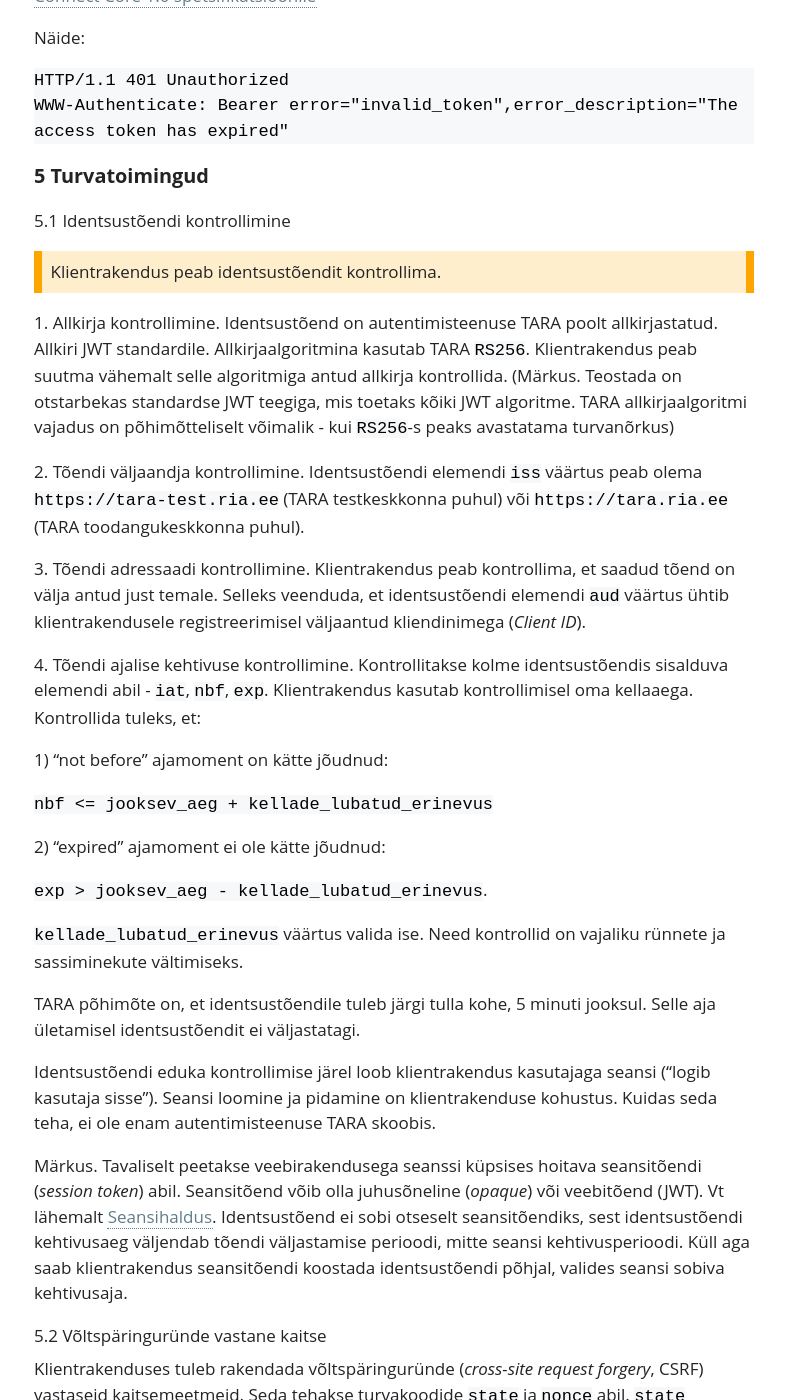
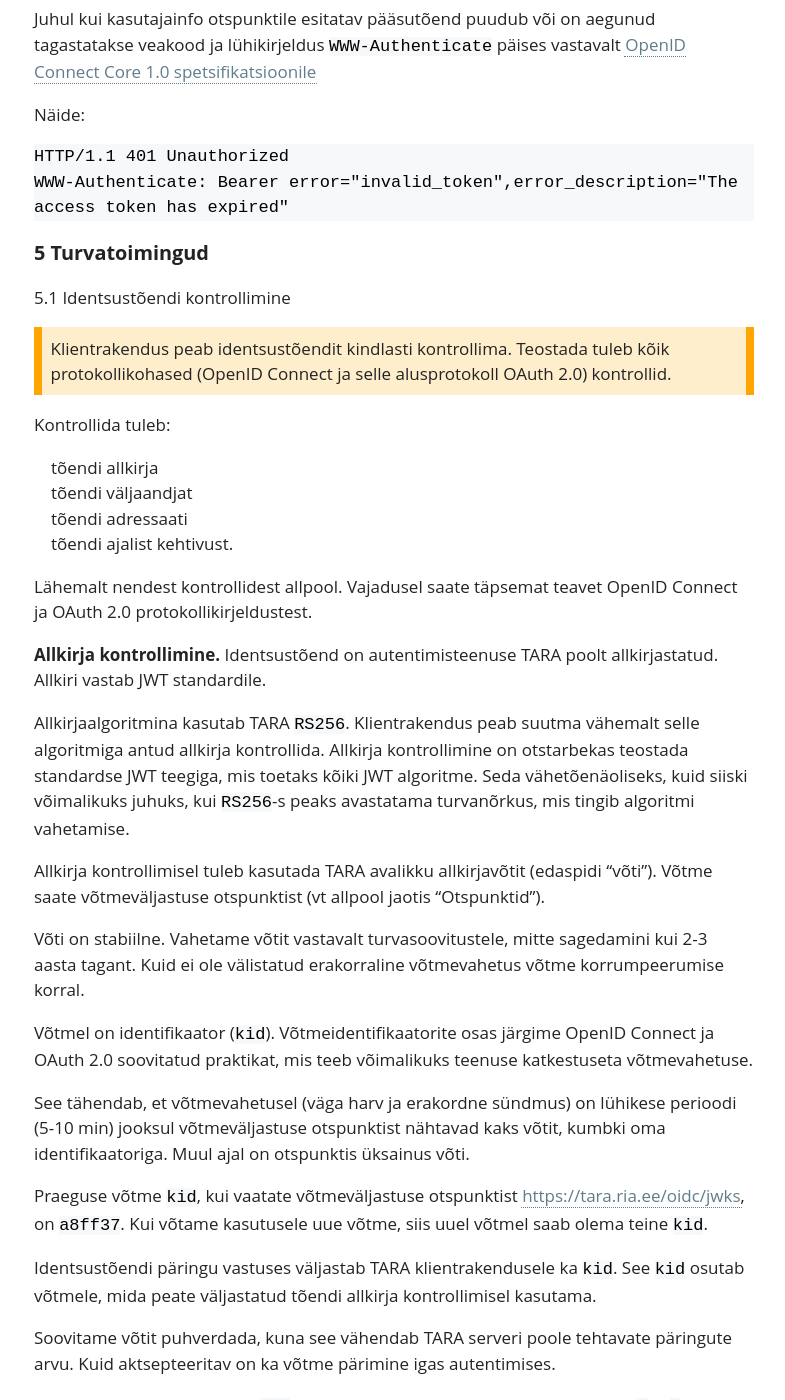
Before and after one commit to e-gov/TARA-Doku, a Jekyll site: the page built from TehnilineKirjeldus.md, in a window 1280 px wide and 1400 px high, scrolled down 25628 px. Shown: the whole window, without its empty margins (0-785 px from the left). Built offline with Jekyll 4.4.1, drawn with Linux system fonts in a browser that asks for light colours; some of the changed text lies outside the part shown.

Commit message:
Täiendatud jaotist "5.1 Identsustõendi kontrollimine":
- kirjeldatud avalikku allkirjavõtmesse ja selle identifikaatorisse (kid) puutuvat
- sh antud soovitus võtit puhverdada
- samas lisatud lõik "Võtmeväljastuse otspunkti usaldamine"

`````diff
--- a/TehnilineKirjeldus.md
+++ b/TehnilineKirjeldus.md
@@ -331,9 +331,6 @@ state=qnYY56Ra8QF7IUzqvw+PPLzMKoHtQkuUWbV/wcrkvdU=
 
 Tagasisuunamispäringu vigade korral on tavaliselt probleem liidestuses ja `error_description` parameetris esitatavat veakirjeldust ei ole vaja otse kasutajale kuvada. Klientrakenduses tuleks kontrollida, kas saadeti veakood.
 
-
-
-
 **Autentimise katkestamine**. Kasutaja võib e-teenusesse tagasi pöörduda ka ilma autentimismeetodit valimata ja autentimist läbi tegemata (link "Tagasi teenusepakkuja juurde"). See võimalus on mõeldud juhuks, kui kasutaja vajutas klientrakenduses "Logi sisse", kuid tegelikult ei soovi sisse logida. Teenusega liitumise taotluses peab asutus RIA-le teada andma URL-i, kuhu kasutaja "Tagasi teenuspakkuja juurde" vajutamisel suunatakse. NB! OpenID Connect protokolli kohane tagasisuunamis-URL ja siin nimetatud URL on erineva tähendusega.
 
 ### 4.3 Identsustõendipäring
@@ -368,18 +365,18 @@ Päringu kehas tuleb esitada järgnevad parameetrid:
 
 #### 4.3.1 Identsustõend
 
-TARA server kontrollib, et identsustõendit küsib õige rakendus, seejärel väljastab päringu vastuses (_HTTP response body_) identsustõendi.
+TARA server kontrollib, et identsustõendit küsiv klientrakendus on TARAs registreeritud. Seejärel väljastab päringu vastuses (_HTTP response body_) identsustõendi.
 
 Päringu vastus on JSON-struktuur, milles on neli elementi (vt järgnev tabel).
 
 | element | selgitus |
 |:-------:|----------|
-| `access_token` | <span class='arenduses'>(arenduses)</span> OAuth 2.0 pääsutõend. TARA väljastab küll pääsutõendi, kuid soovitame seda kasutada (autenditud isikut kirjeldavate andmiseks saamiseks `userinfo` otspunktist) ainult siis, kui nn "karbitoote" liidestamisel ei ole võimalust kasutada identsustõendit (vt allpool). Kõik autenditud isikut kirjeldavad andmed väljastatakse juba identsustõendis. Identsustõendi kasutamine on eelistatud ja ka teoreetiliselt turvalisem (identsustõend on allkirjastatud, `userinfo` otspunkti väljund aga mitte) |
-| `token_type` | Väärtusega `bearer`. OAuth 2.0 pääsutõendi tüüp. TARA-s ei kasutata |
-| `expires_in` | OAuth 2.0 pääsutõendi aegumiskestus. TARA-s ei kasutata |
+| `access_token` | <span class='arenduses'>(arenduses)</span> OAuth 2.0 pääsutõend. TARA väljastab küll pääsutõendi, kuid soovitame pääsutõendit kasutada ainult siis, kui nn "karbitoote" liidestamisel ei ole võimalust kasutada identsustõendit (vt allpool).<br><br>Pääsutõendiga saab klientrakendus pärida `userinfo` otspunktist autenditud isikut kirjeldavad andmed. Kõik autenditud isikut kirjeldavad andmed väljastatakse aga juba identsustõendis. Identsustõendi kasutamine on eelistatud ja ka teoreetiliselt turvalisem (identsustõend on allkirjastatud, `userinfo` otspunkti väljund aga mitte) |
+| `token_type` | Väärtusega `bearer`. OAuth 2.0 pääsutõendi tüüp |
+| `expires_in` | OAuth 2.0 pääsutõendi aegumiskestus |
 | `id_token` | identsustõend, Base64 vormingus |
 
-TARA-s kasutatakse neist neljast elemendist viimast - identsustõendit. Identsustõend on TARA poolt väljastatav tõend autentimise fakti kohta.
+Identsustõend on TARA poolt väljastatav tõend autentimise fakti kohta. Identsustõend on [veebitõendi](https://jwt.io/) (JSON Web Token, JWT) vormingus.
 
 Näide:
 
@@ -586,21 +583,53 @@ HTTP/1.1 401 Unauthorized
 WWW-Authenticate: Bearer error="invalid_token",error_description="The access token has expired"
 ````
 
-
 ## 5 Turvatoimingud
 
 ### 5.1 Identsustõendi kontrollimine
 
-Klientrakendus peab identsustõendit kontrollima.
+Klientrakendus peab identsustõendit kindlasti kontrollima. Teostada tuleb kõik protokollikohased (OpenID Connect ja selle alusprotokoll OAuth 2.0) kontrollid.
 {: .adv}
 
-1\. Allkirja kontrollimine. Identsustõend on autentimisteenuse TARA poolt allkirjastatud. Allkiri JWT standardile. Allkirjaalgoritmina kasutab TARA `RS256`. Klientrakendus peab suutma vähemalt selle algoritmiga antud allkirja kontrollida. (Märkus. Teostada on otstarbekas standardse JWT teegiga, mis toetaks kõiki JWT algoritme. TARA allkirjaalgoritmi vajadus on põhimõtteliselt võimalik - kui `RS256`-s peaks avastatama turvanõrkus)
+Kontrollida tuleb:
 
-2\. Tõendi väljaandja kontrollimine. Identsustõendi elemendi `iss` väärtus peab olema `https://tara-test.ria.ee` (TARA testkeskkonna puhul) või `https://tara.ria.ee` (TARA toodangukeskkonna puhul).
+- tõendi allkirja
+- tõendi väljaandjat
+- tõendi adressaati
+- tõendi ajalist kehtivust.
 
-3\. Tõendi adressaadi kontrollimine. Klientrakendus peab kontrollima, et saadud tõend on välja antud just temale. Selleks veenduda, et identsustõendi elemendi `aud` väärtus ühtib klientrakendusele registreerimisel väljaantud kliendinimega (_Client ID_).
+Lähemalt nendest kontrollidest allpool. Vajadusel saate täpsemat teavet OpenID Connect ja OAuth 2.0 protokollikirjeldustest.
 
-4\. Tõendi ajalise kehtivuse kontrollimine. Kontrollitakse kolme identsustõendis sisalduva elemendi abil - `iat`, `nbf`, `exp`. Klientrakendus kasutab kontrollimisel oma kellaaega. Kontrollida tuleks, et:
+**Allkirja kontrollimine.** Identsustõend on autentimisteenuse TARA poolt allkirjastatud. Allkiri vastab JWT standardile.
+
+Allkirjaalgoritmina kasutab TARA `RS256`. Klientrakendus peab suutma vähemalt selle algoritmiga antud allkirja kontrollida. Allkirja kontrollimine on otstarbekas teostada standardse JWT teegiga, mis toetaks kõiki JWT algoritme. Seda vähetõenäoliseks, kuid siiski võimalikuks juhuks, kui `RS256`-s peaks avastatama turvanõrkus, mis tingib algoritmi vahetamise.
+
+Allkirja kontrollimisel tuleb kasutada TARA avalikku allkirjavõtit (edaspidi "võti"). Võtme saate võtmeväljastuse otspunktist (vt allpool jaotis "Otspunktid").
+
+Võti on stabiilne. Vahetame võtit vastavalt turvasoovitustele, mitte sagedamini kui 2-3 aasta tagant. Kuid ei ole välistatud erakorraline võtmevahetus võtme korrumpeerumise korral.
+
+Võtmel on identifikaator (`kid`). Võtmeidentifikaatorite osas järgime OpenID Connect ja OAuth 2.0 soovitatud praktikat, mis teeb võimalikuks teenuse katkestuseta võtmevahetuse.
+
+See tähendab, et võtmevahetusel (väga harv ja erakordne sündmus) on lühikese perioodi (5-10 min) jooksul võtmeväljastuse otspunktist nähtavad kaks võtit, kumbki oma identifikaatoriga. Muul ajal on otspunktis üksainus võti.
+
+Praeguse võtme `kid`, kui vaatate võtmeväljastuse otspunktist [https://tara.ria.ee/oidc/jwks](https://tara.ria.ee/oidc/jwks), on `a8ff37`. Kui võtame kasutusele uue võtme, siis uuel võtmel saab olema teine `kid`.
+
+Identsustõendi päringu vastuses väljastab TARA klientrakendusele ka `kid`. See `kid` osutab võtmele, mida peate väljastatud tõendi allkirja kontrollimisel kasutama.
+
+Soovitame võtit puhverdada, kuna see vähendab TARA serveri poole tehtavate päringute arvu. Kuid aktsepteeritav on ka võtme pärimine igas autentimises.
+
+Otstarbekas on puhverdada `kid` koos võtmega (võti ise esitatakse väärtuste `n` ja `e` paarina).
+
+Identsustõendi saamisel peab teie klientrakendus kontrollima, kas saab kasutada puhverdatud võtit. Kui TARA saatis identsustõendis `kid` väärtuse, millele vastavat võtit puhvris ei ole, siis tuleb puhvrit uuendada, s.t pärida võtmeväljastuse otspunktist uus võti.
+
+Ülalesitatu teostamisel võib mängida rolli, kas liidestate TARA-ga "karbitoodet", üritate hakkama saada mõne OpenID Connect teegi seadistamisega või programmeerite liidestuse ise. Teegid ja karbitooted ei tarvitse puhverdamist toetada.
+
+**Võtmeväljastuse otspunkti usaldamine.** Klientrakendus teeb HTTPS päringuid TARA serversse, identsustõendi väljastamise ja võtmeväljastuse otspunktide vastu. Klientrakendus peab kontrollima TARA serveri sertifikaati (domeenid `tara.ria.ee` ja `tara-test.ria.ee`). Serdid nendele domeenidele on välja antud DigiCert poolt. Klientrakenduses tuleb seetõttu DigiCert juursert või TARA sert seada usaldusankruks.
+
+**Tõendi väljaandja kontrollimine.** Identsustõendi elemendi `iss` väärtus peab olema `https://tara-test.ria.ee` (TARA testkeskkonna puhul) või `https://tara.ria.ee` (TARA toodangukeskkonna puhul).
+
+**Tõendi adressaadi kontrollimine.** Klientrakendus peab kontrollima, et saadud tõend on välja antud just temale. Selleks veenduda, et identsustõendi elemendi `aud` väärtus ühtib klientrakendusele registreerimisel väljaantud kliendinimega (_Client ID_).
+
+**Tõendi ajalise kehtivuse kontrollimine.** Kontrollitakse kolme identsustõendis sisalduva elemendi abil - `iat`, `nbf`, `exp`. Klientrakendus kasutab kontrollimisel oma kellaaega. Kontrollida tuleks, et:
 
 1) "not before" ajamoment on kätte jõudnud:
 
`````
Also changed, not shown: other parts of TehnilineKirjeldus.md (+2 -2 lines).
